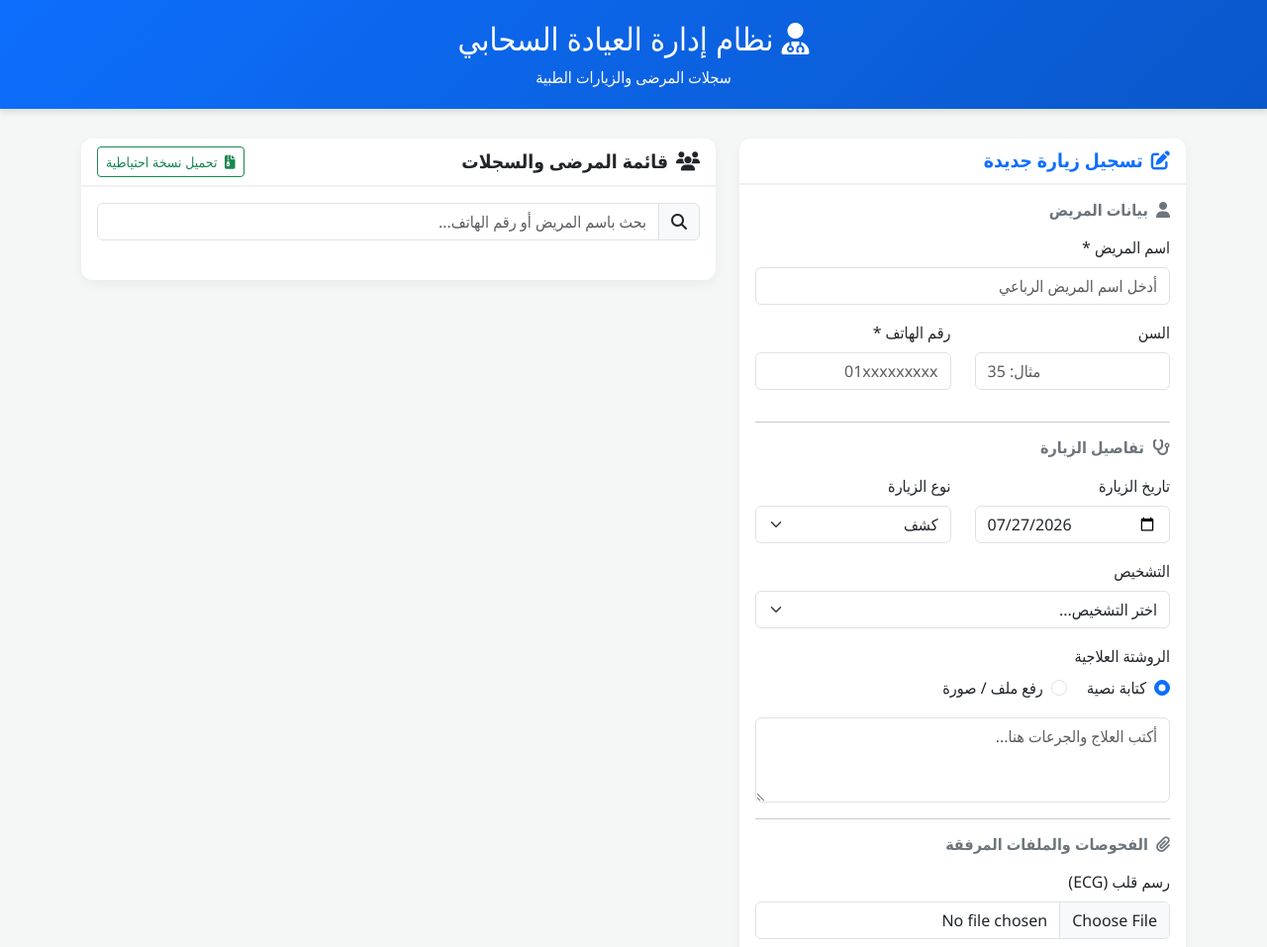
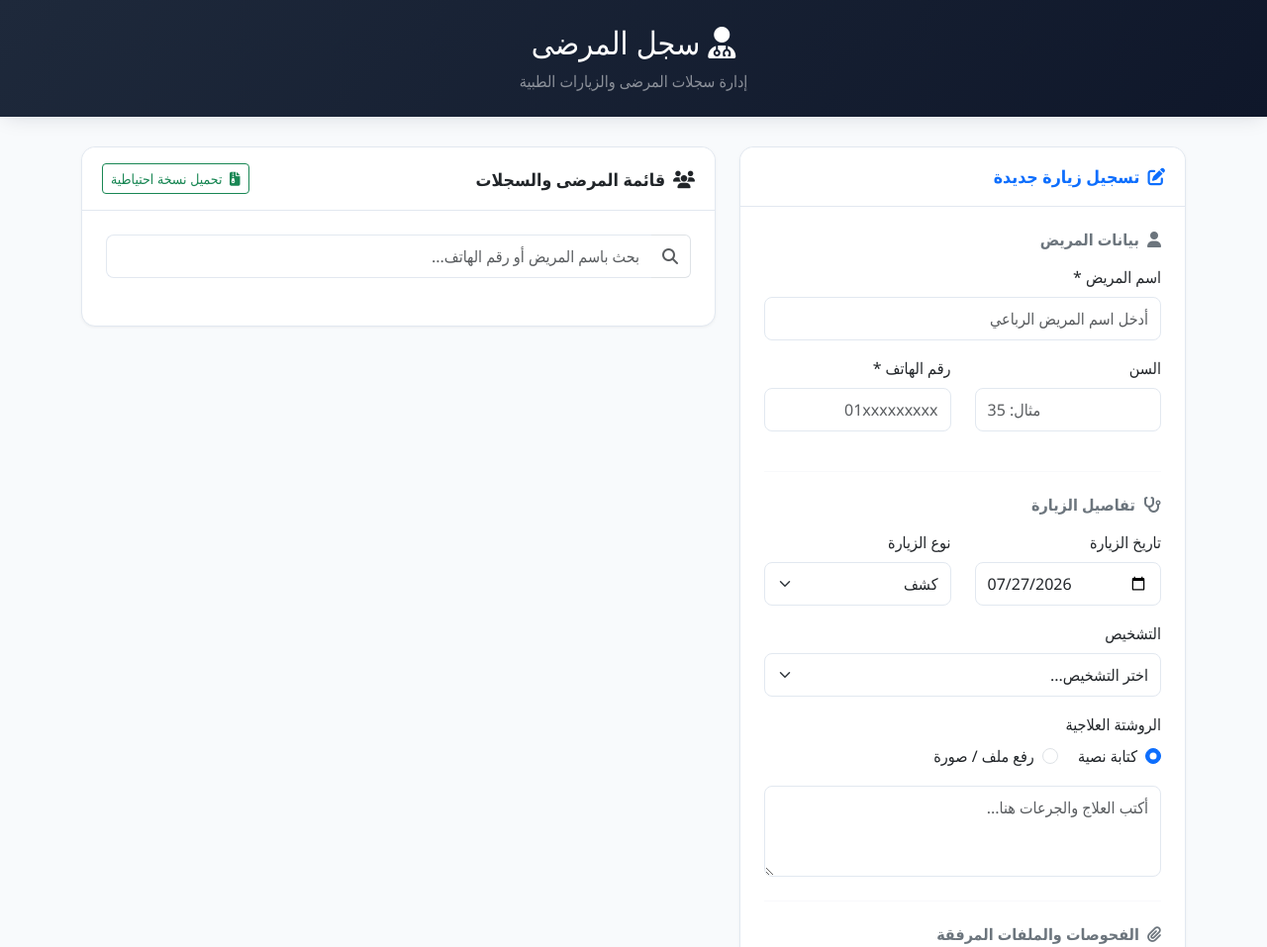
Before and after one commit to aliedu1122-star/clinic-app, a website: page public/index.html in a window 1280 px wide. Shown: the top 957 px of the page at 99% size. Drawn offline with nearby package versions, Linux system fonts and the light colour scheme; no server answers.

Commit message:
Update index.html

```diff
--- a/public/index.html
+++ b/public/index.html
@@ -3,41 +3,84 @@
 <head>
     <meta charset="UTF-8">
     <meta name="viewport" content="width=device-width, initial-scale=1.0">
-    <title>نظام إدارة العيادة</title>
+    <title>سجل المرضى</title>
     <link href="https://cdn.jsdelivr.net/npm/bootstrap@5.3.0/dist/css/bootstrap.rtl.min.css" rel="stylesheet">
     <link href="https://cdnjs.cloudflare.com/ajax/libs/font-awesome/6.4.0/css/all.min.css" rel="stylesheet">
     <style>
+        :root {
+            --primary-color: #2563eb;
+            --primary-dark: #1d4ed8;
+            --bg-body: #f8fafc;
+            --card-bg: #ffffff;
+            --border-color: #e2e8f0;
+            --text-main: #0f172a;
+            --text-muted: #64748b;
+        }
+
         body {
-            background-color: #f4f7f6;
+            background-color: var(--bg-body);
+            color: var(--text-main);
             font-family: 'Segoe UI', Tahoma, Geneva, Verdana, sans-serif;
         }
+
         .main-header {
-            background: linear-gradient(135deg, #0d6efd, #0a58ca);
+            background: linear-gradient(135deg, #1e293b, #0f172a);
             color: white;
-            padding: 20px 0;
+            padding: 24px 0;
             margin-bottom: 30px;
-            box-shadow: 0 4px 6px rgba(0,0,0,0.1);
+            box-shadow: 0 4px 20px -5px rgba(15, 23, 42, 0.15);
         }
+
         .card {
-            border: none;
-            border-radius: 12px;
-            box-shadow: 0 4px 12px rgba(0,0,0,0.05);
+            border: 1px solid var(--border-color);
+            border-radius: 14px;
+            background-color: var(--card-bg);
+            box-shadow: 0 1px 3px 0 rgba(0, 0, 0, 0.05);
             margin-bottom: 25px;
+            transition: box-shadow 0.2s ease;
         }
+
         .card-header {
-            background-color: #ffffff;
-            border-bottom: 2px solid #f0f0f0;
-            font-weight: bold;
-            font-size: 1.2rem;
-            border-radius: 12px 12px 0 0 !important;
+            background-color: var(--card-bg);
+            border-bottom: 1px solid var(--border-color);
+            font-weight: 700;
+            font-size: 1.1rem;
+            border-radius: 14px 14px 0 0 !important;
+            padding: 16px 20px;
         }
+
+        .btn-primary {
+            background-color: var(--primary-color);
+            border-color: var(--primary-color);
+        }
+
+        .btn-primary:hover {
+            background-color: var(--primary-dark);
+            border-color: var(--primary-dark);
+        }
+
         .btn-custom {
             border-radius: 8px;
-            padding: 8px 20px;
+            padding: 10px 20px;
+            font-weight: 600;
         }
+
         .visit-card {
-            border-right: 4px solid #0d6efd;
-            background-color: #fdfdfd;
+            border: 1px solid #e2e8f0;
+            border-right: 4px solid var(--primary-color) !important;
+            background-color: #ffffff;
+            border-radius: 10px;
+        }
+
+        .form-control, .form-select {
+            border-color: var(--border-color);
+            border-radius: 8px;
+            padding: 9px 12px;
+        }
+
+        .form-control:focus, .form-select:focus {
+            border-color: var(--primary-color);
+            box-shadow: 0 0 0 3px rgba(37, 99, 235, 0.15);
         }
     </style>
 </head>
@@ -45,8 +88,8 @@
 
     <header class="main-header text-center">
         <div class="container">
-            <h2><i class="fa-solid fa-user-doctor me-2"></i>نظام إدارة العيادة السحابي</h2>
-            <p class="mb-0">سجلات المرضى والزيارات الطبية</p>
+            <h2><i class="fa-solid fa-user-doctor me-2"></i>سجل المرضى</h2>
+            <p class="mb-0 text-white-50">إدارة سجلات المرضى والزيارات الطبية</p>
         </div>
     </header>
 
@@ -59,7 +102,7 @@
                         <span id="formTitle"><i class="fa-solid fa-pen-to-square me-2"></i>تسجيل زيارة جديدة</span>
                         <button class="btn btn-sm btn-outline-secondary d-none" id="resetBtn" onclick="resetForm()">إلغاء التعديل</button>
                     </div>
-                    <div class="card-body">
+                    <div class="card-body p-4">
                         <form id="visitForm" enctype="multipart/form-data">
                             <input type="hidden" id="visitId" name="visitId">
                             <input type="hidden" id="patientId" name="patientId">
@@ -80,7 +123,7 @@
                                 </div>
                             </div>
 
-                            <hr>
+                            <hr class="my-4" style="border-color: var(--border-color);">
                             <h6 class="fw-bold text-secondary mb-3"><i class="fa-solid fa-stethoscope me-1"></i> تفاصيل الزيارة</h6>
 
                             <div class="row">
@@ -139,7 +182,7 @@
                                 <input type="file" class="form-control" id="medicationFile" name="medicationFile">
                             </div>
 
-                            <hr>
+                            <hr class="my-4" style="border-color: var(--border-color);">
                             <h6 class="fw-bold text-secondary mb-3"><i class="fa-solid fa-paperclip me-1"></i> الفحوصات والملفات المرفقة</h6>
 
                             <div class="mb-3">
@@ -179,10 +222,10 @@
                             <i class="fa-solid fa-file-zipper me-1"></i> تحميل نسخة احتياطية
                         </a>
                     </div>
-                    <div class="card-body">
+                    <div class="card-body p-4">
                         <div class="input-group mb-4">
-                            <span class="input-group-text"><i class="fa-solid fa-magnifying-glass"></i></span>
-                            <input type="text" class="form-control" id="searchInput" placeholder="بحث باسم المريض أو رقم الهاتف..." onkeyup="searchPatients()">
+                            <span class="input-group-text bg-white border-end-0"><i class="fa-solid fa-magnifying-glass text-muted"></i></span>
+                            <input type="text" class="form-control border-start-0" id="searchInput" placeholder="بحث باسم المريض أو رقم الهاتف..." onkeyup="searchPatients()">
                         </div>
 
                         <div id="patientsAccordion" class="accordion"></div>
@@ -273,7 +316,7 @@
                     }
 
                     accordion.innerHTML += `
-                        <div class="accordion-item mb-2 border rounded">
+                        <div class="accordion-item mb-2 border rounded" style="border-color: var(--border-color) !important;">
                             <h2 class="accordion-header" id="heading${patient.id}">
                                 <button class="accordion-button collapsed" type="button" data-bs-toggle="collapse" data-bs-target="#collapse${patient.id}">
                                     <div class="d-flex justify-content-between align-items-center w-100 me-3">
@@ -293,7 +336,7 @@
                                             <button class="btn btn-sm btn-outline-danger" onclick="deletePatient(${patient.id})"><i class="fa-solid fa-user-xmark"></i> حذف المريض</button>
                                         </div>
                                     </div>
-                                    <hr>
+                                    <hr style="border-color: var(--border-color);">
                                     <h6 class="fw-bold mb-3"><i class="fa-solid fa-clock-rotate-left me-1"></i> سجل الزيارات:</h6>
                                     ${visitsHTML}
                                 </div>
@@ -310,7 +353,6 @@
             e.preventDefault();
             const formData = new FormData(e.target);
 
-            // معالجة قيم "آخر" قبل الإرسال للسيرفر
             const visitTypeSelect = document.getElementById('visitType').value;
             const finalVisitType = (visitTypeSelect === 'آخر') ? document.getElementById('customVisitType').value : visitTypeSelect;
             formData.set('visitType', finalVisitType);
```
